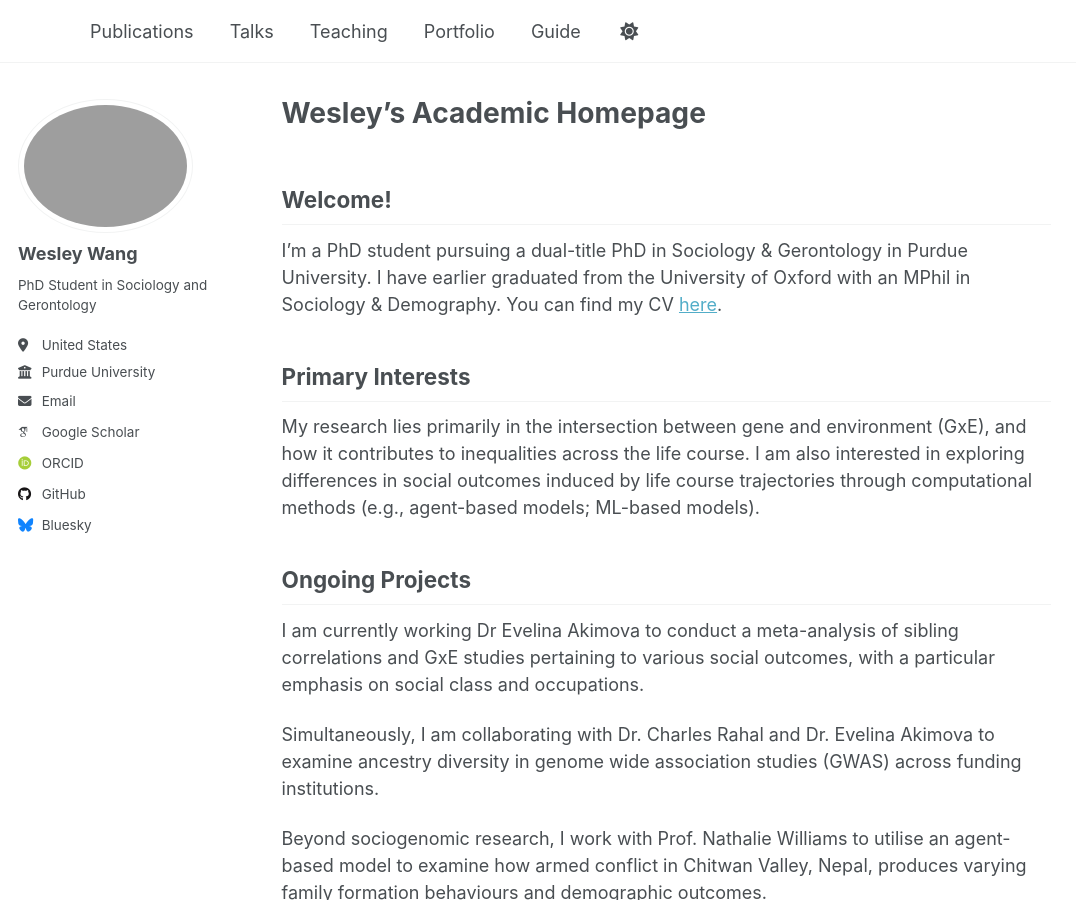
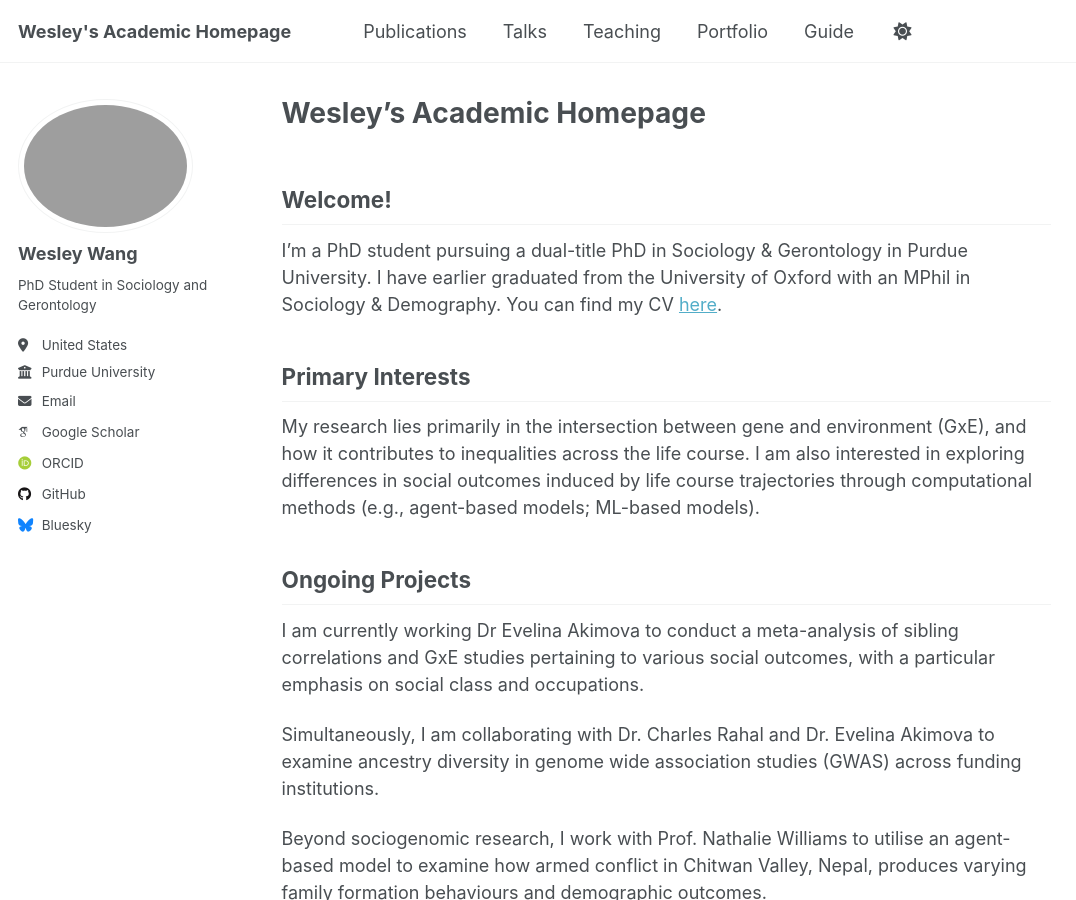
Before and after one commit to wesleywj/wesleywj.github.io, a Jekyll site: the page built from _pages/about.md, in a window 1280 px wide and 900 px high. Shown: the whole window, without its empty margins (0-1076 px from the left). Built offline with Jekyll 4.4.1, drawn with Linux system fonts in a browser that asks for light colours; some web fonts are replaced; a script that is not in the unit is left out.

Commit message:
Updated title

```diff
--- a/_config.yml
+++ b/_config.yml
@@ -9,7 +9,7 @@
 # Basic Site Settings
 locale                   : "en-US"
 site_theme               : "default" # Currently available options are "default", "air"
-title                    : ""
+title                    : "Wesley's Academic Homepage"
 title_separator          : "-"
 name                     : &name "Wesley Wang"
 description              : &description "personal description"
```
